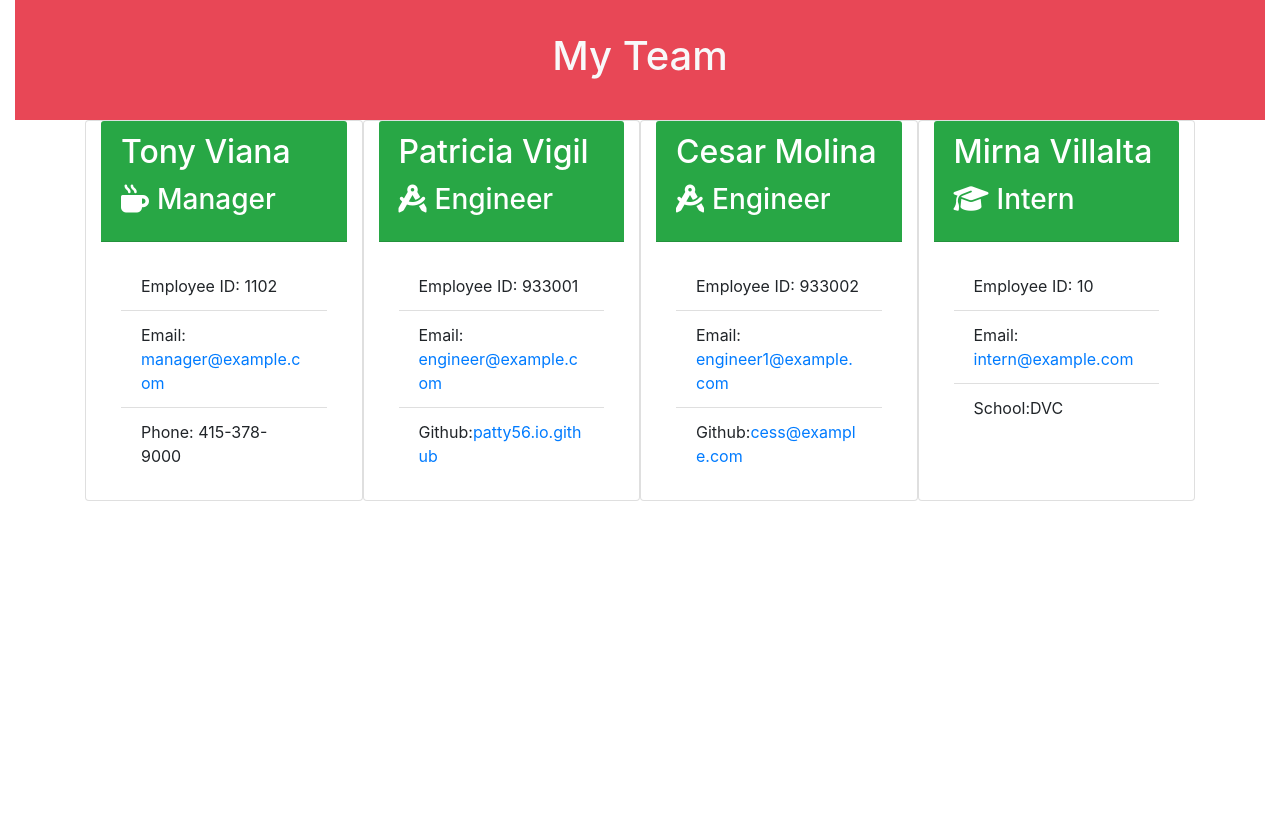
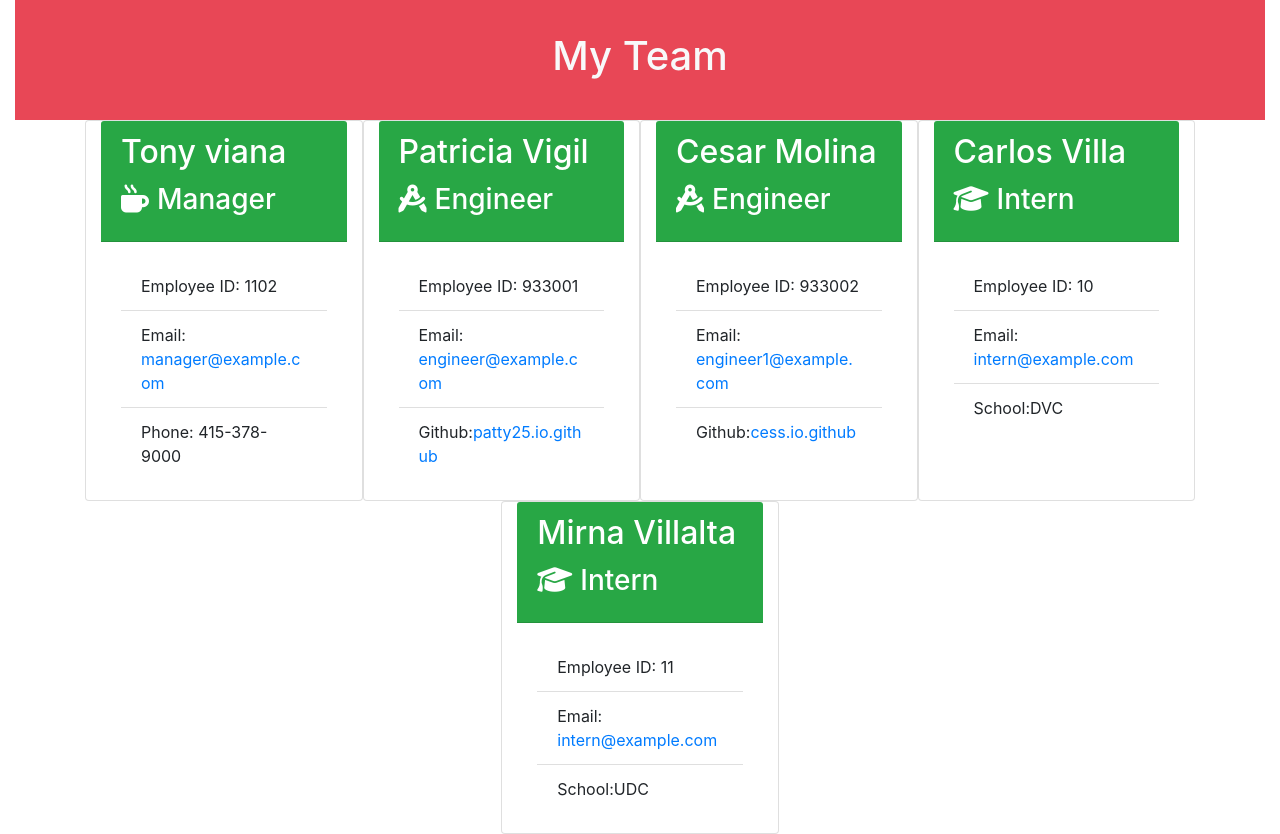
Before and after one commit to marioviana07/My-Team, a website: page dist/index.html in a window 1280 px wide. Before the commit the page ends 800 px from the top, so only its background shows below. Drawn offline with nearby package versions, Linux system fonts and the light colour scheme.

Commit message:
Readme update

```diff
--- a/dist/index.html
+++ b/dist/index.html
@@ -22,7 +22,7 @@
 
         <div class= "card col-3" style="width: 30rem;">
             <div class= "card-header bg-success text-white">
-                <h2 class= "card-title">Tony Viana</h2>
+                <h2 class= "card-title">Tony viana</h2>
                 <h3 class= "card-title"><i class= "fas fa-mug-hot mr-2"></i>Manager</h3>
             </div>
             <div class="card-body">
@@ -44,7 +44,7 @@
                 <ul class="list-group list-group-flush">
                     <li class="list-group-item">Employee ID: 933001</li>
                     <li class="list-group-item">Email: <a href="mailto:engineer@example.com">engineer@example.com</a></li>
-                    <li class="list-group-item">Github:<a href="https://github.com/patty56.io.github" target="_blank">patty56.io.github</a></li>
+                    <li class="list-group-item">Github:<a href="https://github.com/patty25.io.github" target="_blank">patty25.io.github</a></li>
                 </ul>
             </div>
          </div>
@@ -59,7 +59,22 @@
                 <ul class="list-group list-group-flush">
                     <li class="list-group-item">Employee ID: 933002</li>
                     <li class="list-group-item">Email: <a href="mailto:engineer1@example.com">engineer1@example.com</a></li>
-                    <li class="list-group-item">Github:<a href="https://github.com/cess@example.com" target="_blank">cess@example.com</a></li>
+                    <li class="list-group-item">Github:<a href="https://github.com/cess.io.github" target="_blank">cess.io.github</a></li>
+                </ul>
+            </div>
+         </div>
+
+
+        <div class= "card col-3" style="width: 30rem;">
+            <div class= "card-header bg-success text-white">
+                <h2 class= "card-title">Carlos Villa</h2>
+                <h3 class= "card-title"><i class= "fas fa-graduation-cap mr-2"></i>Intern</h3>
+            </div>
+            <div class="card-body">
+                <ul class="list-group list-group-flush">
+                    <li class="list-group-item">Employee ID: 10</li>
+                    <li class="list-group-item">Email: <a href="mailto:intern@example.com">intern@example.com</a></li>
+                    <li class="list-group-item">School:DVC</li>
                 </ul>
             </div>
          </div>
@@ -72,9 +87,9 @@
             </div>
             <div class="card-body">
                 <ul class="list-group list-group-flush">
-                    <li class="list-group-item">Employee ID: 10</li>
+                    <li class="list-group-item">Employee ID: 11</li>
                     <li class="list-group-item">Email: <a href="mailto:intern@example.com">intern@example.com</a></li>
-                    <li class="list-group-item">School:DVC</li>
+                    <li class="list-group-item">School:UDC</li>
                 </ul>
             </div>
          </div>
```
Also changed, not shown: README.md.
